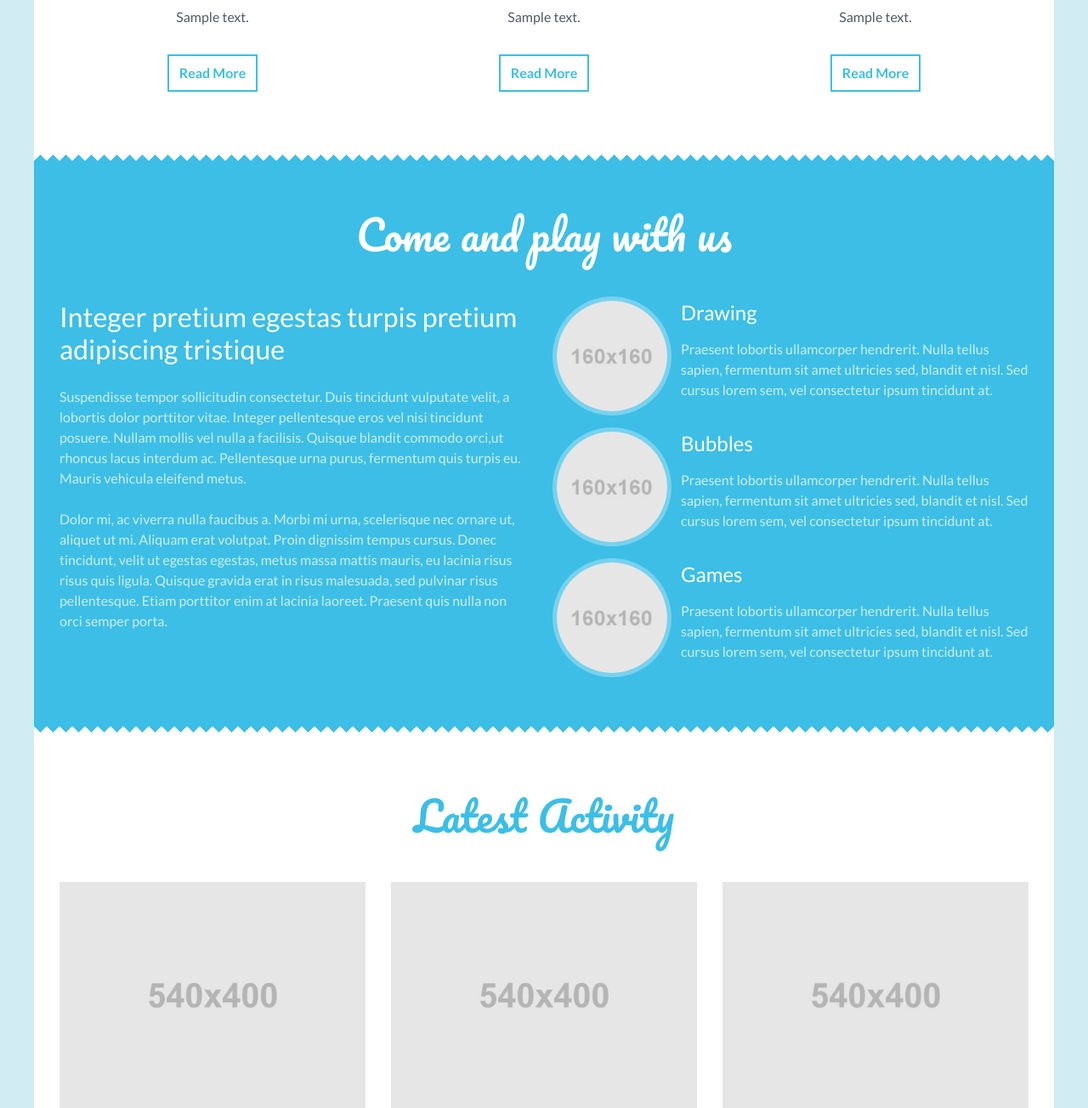
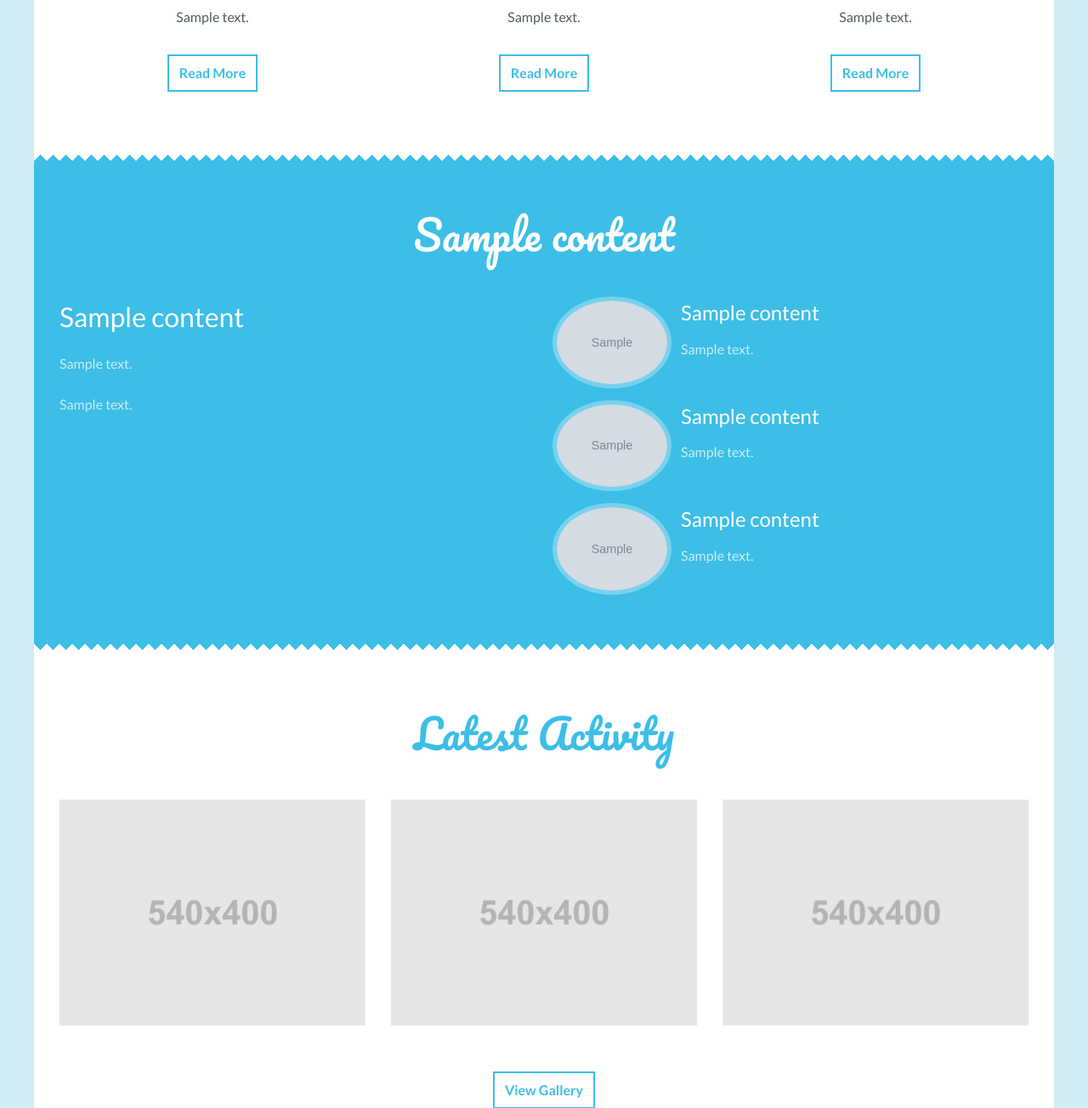
Before and after one commit to karimtabet/creativeoppsv2, a Flask app: template app/templates/index.html in a window 1280 px wide. Shown: the part 1147-2451 px from the top of the page at 85% size. Run offline with Flask 2, Linux system fonts and the light colour scheme; the template is opened without the code that fills it: most values are stand-ins (such as "Sample title", 1, 10 or a date in 2020); grey boxes marked "Sample" are stand-in pictures; parts of the project's set-up code (start-up, migrations or seed data) failed here and were passed over; some libraries are stand-ins or nearby versions.

Commit message:
fully plug in index page content model to template

```diff
--- a/app/templates/index.html
+++ b/app/templates/index.html
@@ -92,7 +92,7 @@
 
             <div class="bkg-cover padding-72">
 
-                <h2 class="home-title-section margin-b54">Come and play with us</h2>
+                <h2 class="home-title-section margin-b54">{{ content.mid_page_heading }}</h2>
 
                 <div class="container">
 
@@ -100,11 +100,11 @@
 
                         <div class="col-md-6">
 
-                            <h4 class="margin-b24">Integer pretium egestas turpis pretium adipiscing tristique</h4>
+                            <h4 class="margin-b24">{{ content.mid_page_subheading }}</h4>
 
-                            <p>Suspendisse tempor sollicitudin consectetur. Duis tincidunt vulputate velit, a lobortis dolor porttitor vitae. Integer pellentesque eros vel nisi tincidunt posuere. Nullam mollis vel nulla a facilisis. Quisque blandit commodo orci,ut rhoncus lacus interdum ac. Pellentesque urna purus, fermentum quis turpis eu. Mauris vehicula eleifend metus.</p>
+                            <p>{{ content.mid_page_text }}</p>
 
-                            <p>Dolor mi, ac viverra nulla faucibus a. Morbi mi urna, scelerisque nec ornare ut, aliquet ut mi. Aliquam erat volutpat. Proin dignissim tempus cursus. Donec tincidunt, velit ut egestas egestas, metus massa mattis mauris, eu lacinia risus risus quis ligula. Quisque gravida erat in risus malesuada, sed pulvinar risus pellentesque. Etiam porttitor enim at lacinia laoreet. Praesent quis nulla non orci semper porta. </p>
+                            <p>{{ content.mid_page_text_2}}</p>
 
                         </div><!--end col-md-6-->
 
@@ -114,15 +114,15 @@
 
                                 <div class="home-play-img">
 
-                                    <img src={{ url_for('static', filename='images/home/play-1.jpg') }} alt="" />
+                                    <img src="{{ content.mid_page_feature_1_image_url }}" />
 
                                 </div><!--end home-play-img-->
 
                                 <div class="home-play-text">
 
-                                    <h5 class="margin-b16">Drawing</h5>
+                                    <h5 class="margin-b16">{{ content.mid_page_feature_1_title }}</h5>
 
-                                    <p>Praesent lobortis ullamcorper hendrerit. Nulla tellus sapien, fermentum sit amet ultricies sed, blandit et nisl. Sed cursus lorem sem, vel consectetur ipsum tincidunt at.</p>
+                                    <p>{{ content.mid_page_feature_1_description }}</p>
 
                                 </div><!--end home-play-text-->
 
@@ -133,15 +133,15 @@
 
                                 <div class="home-play-img">
 
-                                    <img src={{ url_for('static', filename='images/home/play-2.jpg') }} alt="" />
+                                    <img src="{{ content.mid_page_feature_2_image_url }}" />
 
                                 </div><!--end home-play-img-->
 
                                 <div class="home-play-text">
 
-                                    <h5 class="margin-b16">Bubbles</h5>
+                                    <h5 class="margin-b16">{{ content.mid_page_feature_2_title }}</h5>
 
-                                    <p>Praesent lobortis ullamcorper hendrerit. Nulla tellus sapien, fermentum sit amet ultricies sed, blandit et nisl. Sed cursus lorem sem, vel consectetur ipsum tincidunt at.</p>
+                                    <p>{{ content.mid_page_feature_2_description }}</p>
 
                                 </div><!--end home-play-text-->
 
@@ -151,15 +151,15 @@
 
                                 <div class="home-play-img">
 
-                                    <img src={{ url_for('static', filename='images/home/play-3.jpg') }} alt="" />
+                                    <img src="{{ content.mid_page_feature_3_image_url }}" />
 
                                 </div><!--end home-play-img-->
 
                                 <div class="home-play-text">
 
-                                    <h5 class="margin-b16">Games</h5>
+                                    <h5 class="margin-b16">{{ content.mid_page_feature_3_title }}</h5>
 
-                                    <p>Praesent lobortis ullamcorper hendrerit. Nulla tellus sapien, fermentum sit amet ultricies sed, blandit et nisl. Sed cursus lorem sem, vel consectetur ipsum tincidunt at.</p>
+                                    <p>{{ content.mid_page_feature_3_description }}</p>
 
                                 </div><!--end home-play-text-->
 
```
